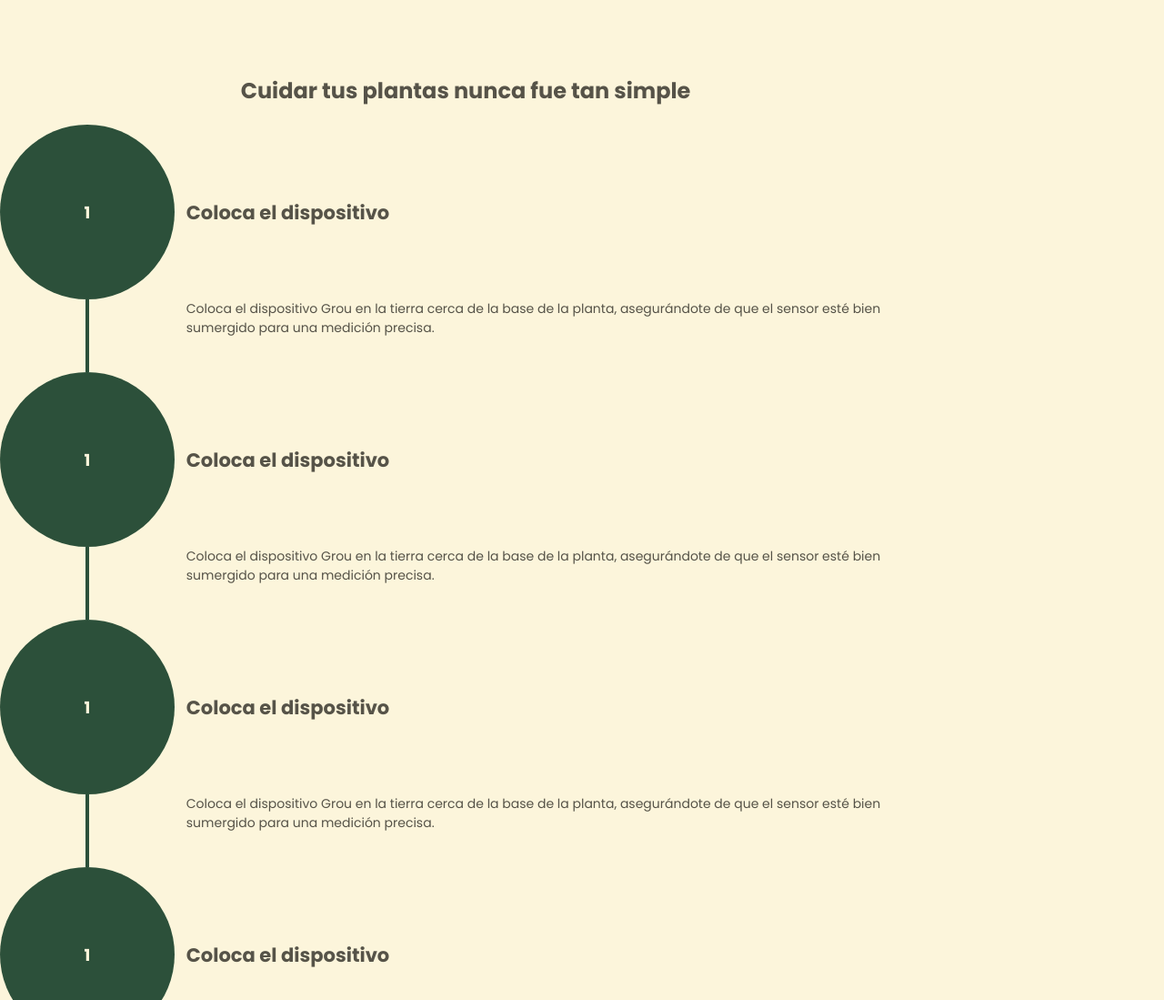
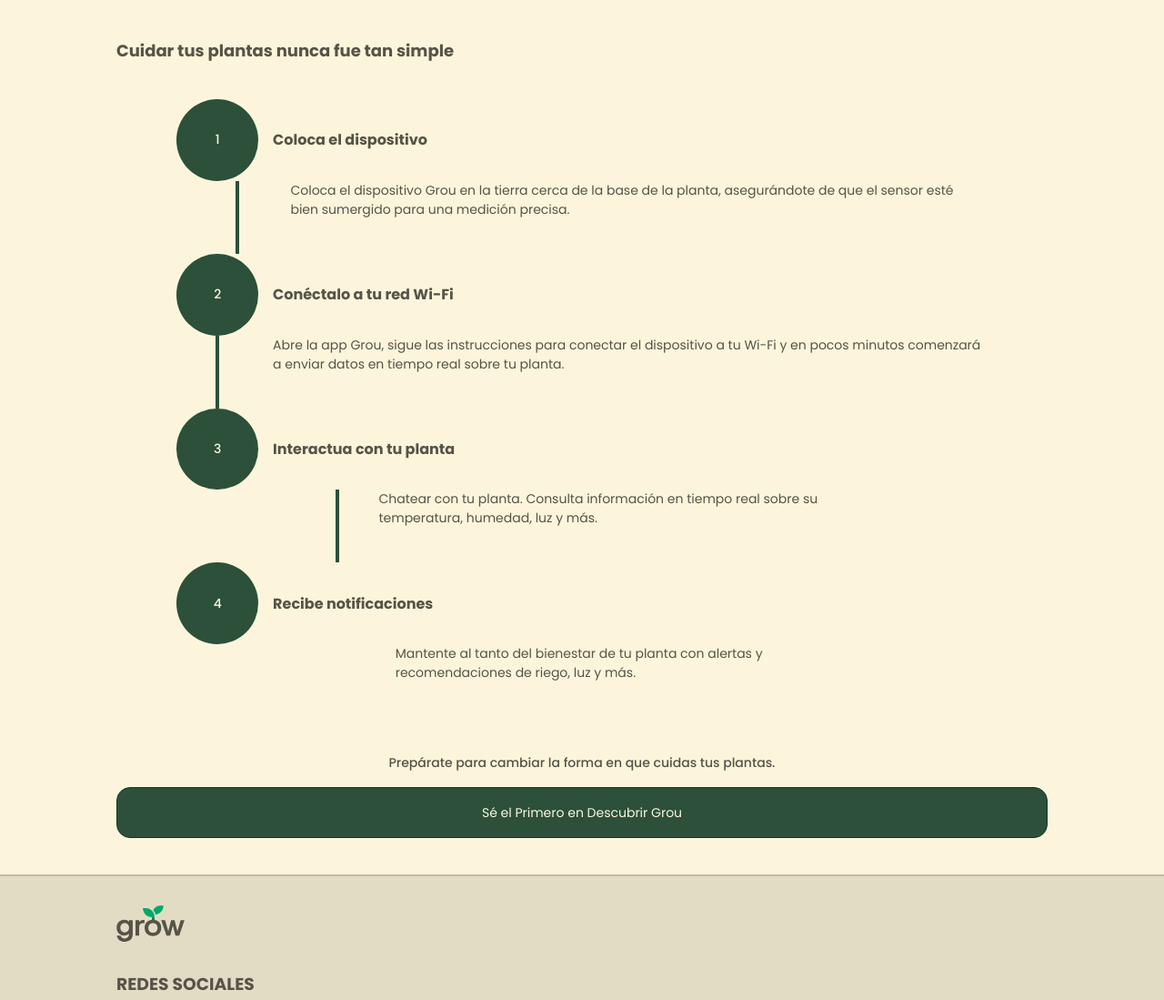
Before and after one commit to Grow-Plant-System/FrontEnd-Landing-e-commerce, a website: page index.html in a window 1280 px wide. Shown: the part 1320-2419 px from the top of the page at 91% size. Drawn offline with nearby package versions, Linux system fonts and the light colour scheme.

Commit message:
terminados esos steps papu

```diff
--- a/index.html
+++ b/index.html
@@ -172,41 +172,41 @@
             <div class="step-container">
               <div class="step">
                 <div class="step-number-title">
-                    <p>1</p>
-                    <h3>Coloca el dispositivo</h3>
+                    <p>2</p>
+                    <h3>Conéctalo a tu red Wi-Fi</h3>
                 </div>
                 <div class="step-content">
                     <div>
                         <span></span>
                     </div>
-                  <p>Coloca el dispositivo Grou en la tierra cerca de la base de la planta, asegurándote de que el sensor esté bien sumergido para una medición precisa.</p>
+                  <p>Abre la app Grou, sigue las instrucciones para conectar el dispositivo a tu Wi-Fi y en pocos minutos comenzará a enviar datos en tiempo real sobre tu planta.</p>
                 </div>
               </div>
 
             <div class="step-container">
               <div class="step">
                 <div class="step-number-title">
-                    <p>1</p>
-                    <h3>Coloca el dispositivo</h3>
+                    <p>3</p>
+                    <h3>Interactua con tu planta</h3>
                 </div>
                 <div class="step-content">
                     <div>
                         <span></span>
                     </div>
-                  <p>Coloca el dispositivo Grou en la tierra cerca de la base de la planta, asegurándote de que el sensor esté bien sumergido para una medición precisa.</p>
+                  <p>Chatear con tu planta. Consulta información en tiempo real sobre su temperatura, humedad, luz y más. </p>
                 </div>
               </div>
             <div class="step-container">
               <div class="step">
                 <div class="step-number-title">
-                    <p>1</p>
-                    <h3>Coloca el dispositivo</h3>
+                    <p>4</p>
+                    <h3>Recibe notificaciones</h3>
                 </div>
                 <div class="step-content">
                     <div>
 
                     </div>
-                  <p>Coloca el dispositivo Grou en la tierra cerca de la base de la planta, asegurándote de que el sensor esté bien sumergido para una medición precisa.</p>
+                  <p>Mantente al tanto del bienestar de tu planta con alertas y recomendaciones de riego, luz y más.</p>
                 </div>
               </div>
 
--- a/scss/styles.scss
+++ b/scss/styles.scss
@@ -365,7 +365,7 @@ main{
         flex-direction: column;
         align-items: center;
         justify-content: center;
-        margin-bottom: 10vh;
+        margin-bottom: 5vh;
         width: 100%;
         .listenGrowContent{
             display: flex;
@@ -432,7 +432,7 @@ main{
         justify-content: center;
         align-items: center;
         gap: 1rem;
-        margin-block: 10vh;
+        margin-block: 5vh;
         p{
             text-align: center;
             font-size: 14px;
@@ -456,21 +456,25 @@ main{
 
 
 .steps {
-width: 80%;
-
+    width: 100%;
+    display: flex;
+    flex-direction: column;
+    justify-content: center;
+    align-items: center;
 
 
   h2 {
-    text-align: center;
-    font-size: 24px;
+
+    font-size: 18px;
     color: $font-color;
-    margin-bottom: 20px;
+    margin-bottom: 5vh;
+    width: 80%;
   }
 
   .step-container {
     display: flex;
     flex-direction: column;
-
+    justify-content: space-between;
     position: relative;
   }
 
@@ -484,7 +488,7 @@ width: 80%;
     .step-number-title {
 
     display: flex;
-    justify-content: space-between;
+    justify-content: center;
     align-items: center;
     width: 100%;
     font-size: 18px;
@@ -492,32 +496,38 @@ width: 80%;
     position: relative;
 
     z-index: 2;
+    gap: 1rem;
       p{
         display: flex;
+        justify-content: center;
         align-items: center;
-        justify-content: center;
         border-radius: 50%;
         height: 100%;
         text-align: center;
         background-color: #2C503A;
         color: $creamy-color;
-        height: 15vw;
-        width: 15vw;
+        // height: 5vh;
+        width: 8%;
+        aspect-ratio: 1;
+        font-weight: 500;
+        font-size: 14px;
       }
       h3{
-        width: 80%;
+        font-size: 16px;
+        width: 70%;
       }
     }
 
     .step-content {
     display: flex;
-    justify-content: space-between;
-    height: 10vh;
+    justify-content: center;
+    min-height: 10vh;
+    gap: 1rem;
     div{
         display: flex;
         justify-content: center;
         align-items: center;
-        width: 15vw;
+        width:8%;
         span{
             height: 100%;
             width: 4px;
@@ -526,7 +536,8 @@ width: 80%;
     }
     p {
 
-        width: 80%;
+        padding-bototm: 1rem;
+        width: 70%;
         color: $font-color;
         font-size: 14px;
         line-height: 1.5;
```
Also changed, not shown: css/styles.css, 1 other file.
